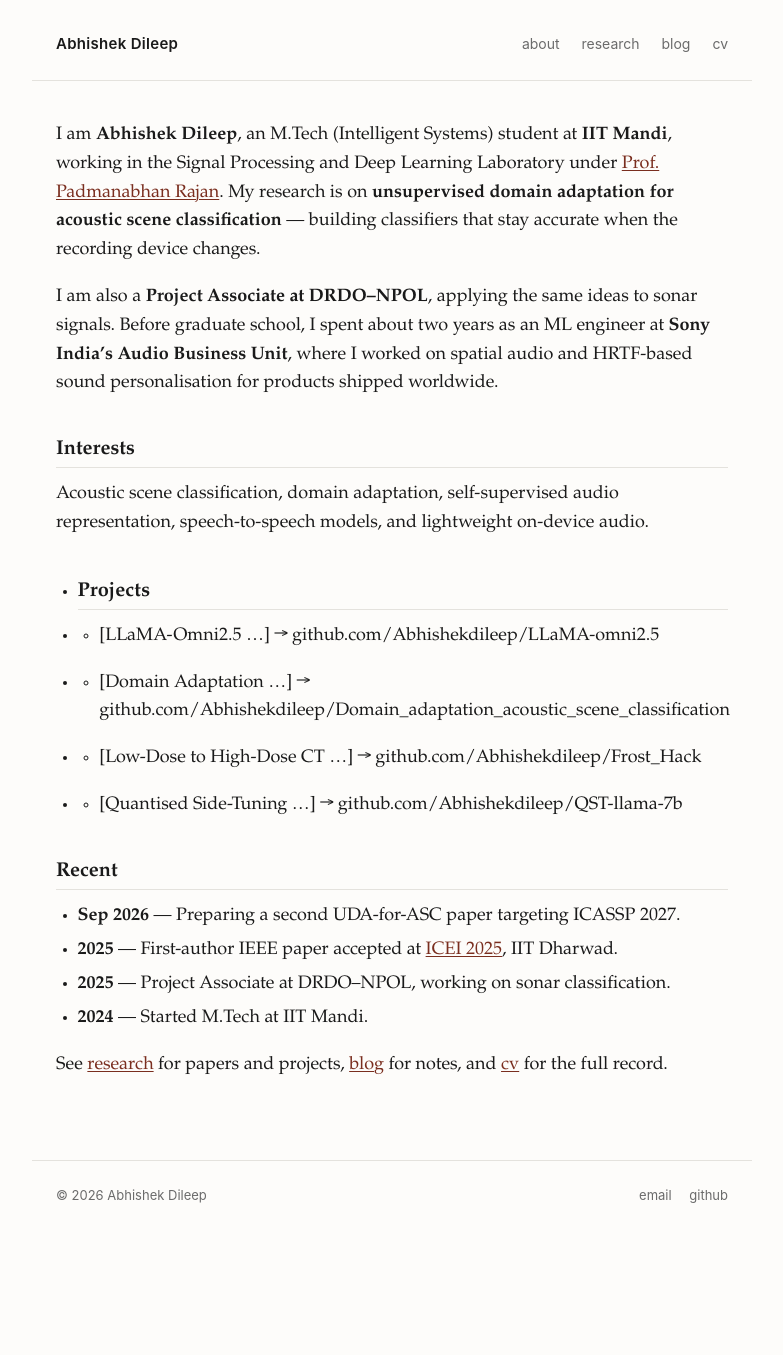
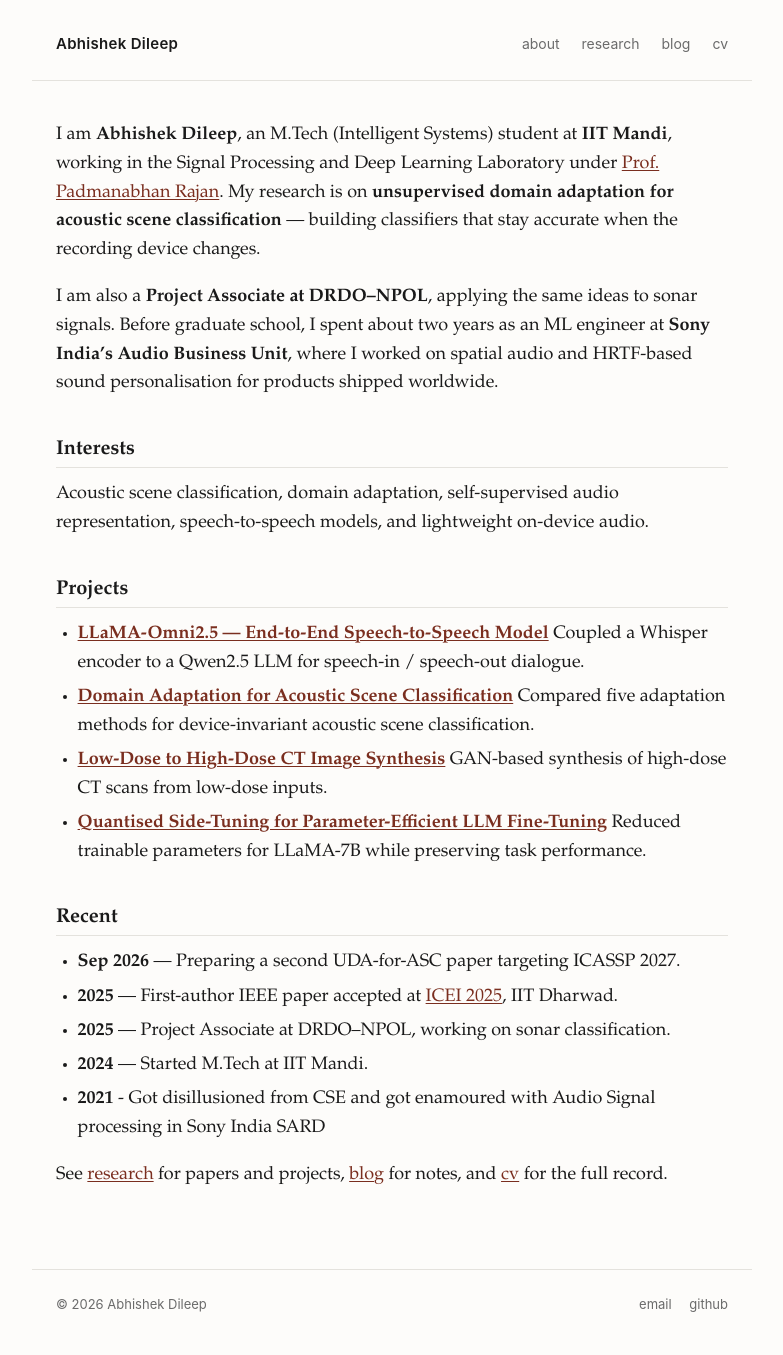
Before and after one commit to Abhishekdileep/abhishekdileep.github.io, a Jekyll site: the page built from index.md, in a window 1280 px wide. Shown: the whole page, without its empty margins (248-1031 px from the left). Built offline with Jekyll 4.4.1, drawn with Linux system fonts in a browser that asks for light colours; before the commit the page ends 1246 px from its top, so only the background shows below that.

Commit message:
finally_propped_up

```diff
--- a/index.md
+++ b/index.md
@@ -11,12 +11,16 @@ I am also a **Project Associate at DRDO–NPOL**, applying the same ideas to son
 
 Acoustic scene classification, domain adaptation, self-supervised audio representation, speech-to-speech models, and lightweight on-device audio.
 
+## Projects
 
-+ ## Projects
-+   - [LLaMA-Omni2.5 …]      → github.com/Abhishekdileep/LLaMA-omni2.5
-+   - [Domain Adaptation …]  → github.com/Abhishekdileep/Domain_adaptation_acoustic_scene_classification
-+   - [Low-Dose to High-Dose CT …] → github.com/Abhishekdileep/Frost_Hack
-+   - [Quantised Side-Tuning …]    → github.com/Abhishekdileep/QST-llama-7b
+- [**LLaMA-Omni2.5 — End-to-End Speech-to-Speech Model**](https://github.com/Abhishekdileep/LLaMA-omni2.5)
+  Coupled a Whisper encoder to a Qwen2.5 LLM for speech-in / speech-out dialogue.
+- [**Domain Adaptation for Acoustic Scene Classification**](https://github.com/Abhishekdileep/Domain_adaptation_acoustic_scene_classification)
+  Compared five adaptation methods for device-invariant acoustic scene classification.
+- [**Low-Dose to High-Dose CT Image Synthesis**](https://github.com/Abhishekdileep/Frost_Hack)
+  GAN-based synthesis of high-dose CT scans from low-dose inputs.
+- [**Quantised Side-Tuning for Parameter-Efficient LLM Fine-Tuning**](https://github.com/Abhishekdileep/QST-llama-7b.git)
+  Reduced trainable parameters for LLaMA-7B while preserving task performance.
 
 ## Recent
 
@@ -24,5 +28,6 @@ Acoustic scene classification, domain adaptation, self-supervised audio represen
 - **2025** — First-author IEEE paper accepted at [ICEI 2025](/research/), IIT Dharwad.
 - **2025** — Project Associate at DRDO–NPOL, working on sonar classification.
 - **2024** — Started M.Tech at IIT Mandi.
+- **2021** - Got disillusioned from CSE and got enamoured with Audio Signal processing in Sony India SARD
 
 See [research](/research/) for papers and projects, [blog](/blog/) for notes, and [cv](/cv/) for the full record.
```
